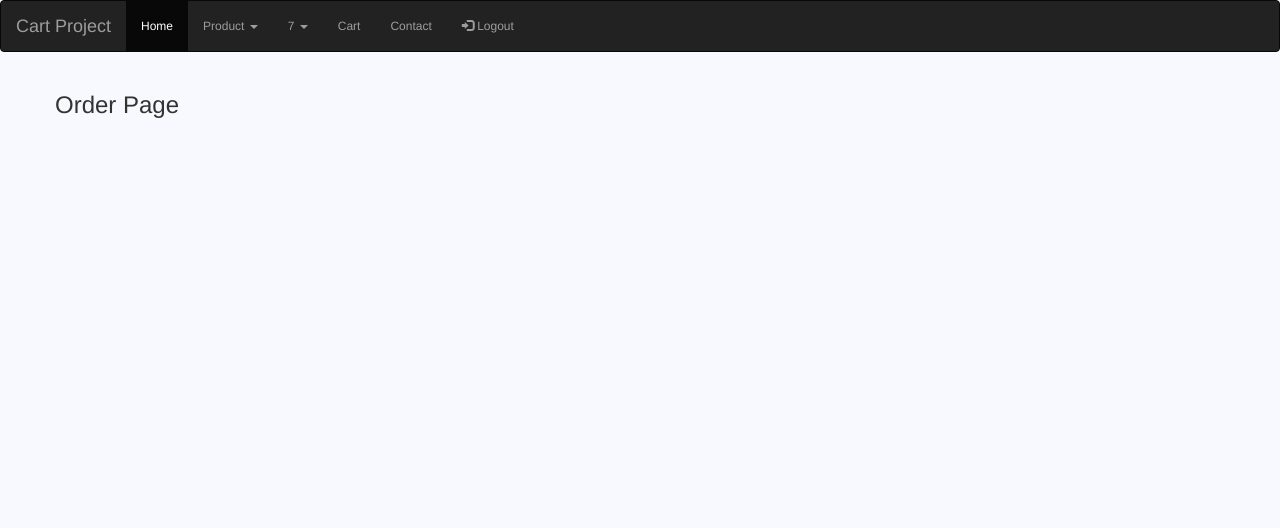
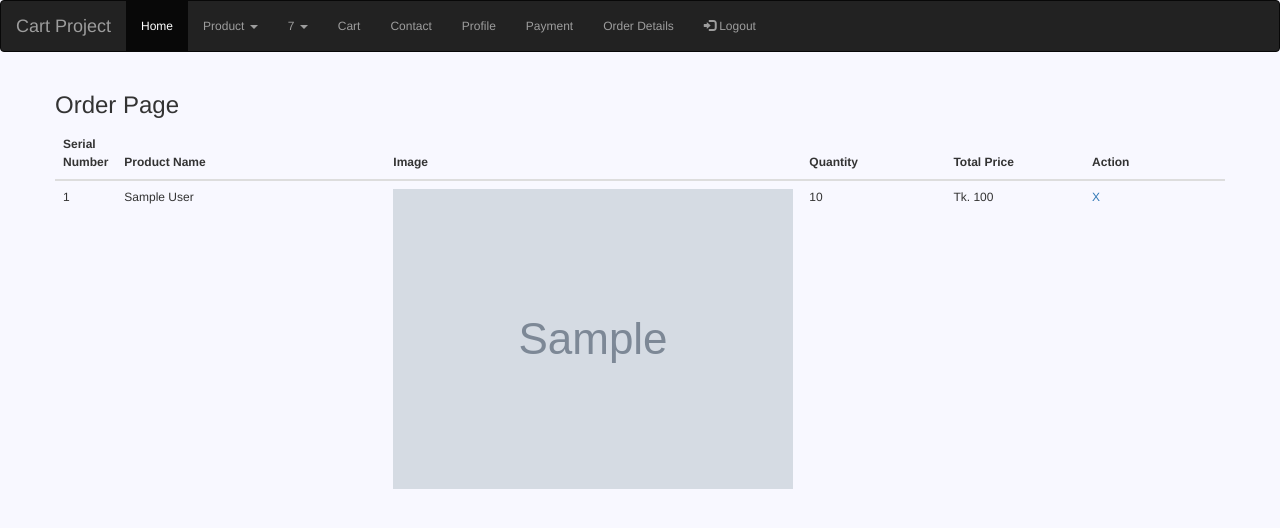
Before and after one commit to bushraNawar/oishee_cart_project, a PHP site: page /oishee_cart_project/order.php in a window 1280 px wide. Shown: the top 528 px of the page. Run offline with PHP 8.4, Linux system fonts and the light colour scheme; the visitor is signed in with stand-in values (Sample User, id 1); tables that the repository leaves empty or names only in its code hold one stand-in row (values such as "Sample post"); grey boxes marked "Sample" are stand-in pictures; some libraries are stand-ins or nearby versions.

Commit message:
added product to order table of database for payment

```diff
--- a/cart.php
+++ b/cart.php
@@ -121,7 +121,7 @@
 					   		 <a href="index.php" class="btn btn-primary">Continue Shopping</a>
 					   </div>
 					   <div class="row">
-                        <a href="order.php" class="btn btn-primary">Checkout</a>
+                        <a href="payment.php" class="btn btn-primary">Checkout</a>
 					   	</div>
 
 					   </div>
--- a/header.php
+++ b/header.php
@@ -52,7 +52,11 @@ spl_autoload_register(function($class){
       </li>
        <li><a href="cart.php">Cart</a></li>
       <li><a href="#">Contact</a></li>
+
         <?php if (isset($_SESSION['customer_id'])) {?>
+           <li><a href="profile.php">Profile</a></li>
+            <li><a href="payment.php">Payment</a></li>
+            <li><a href="order.php">Order Details</a></li>
            <li><a href="includes/logout.inc.php"><span class="glyphicon glyphicon-log-in"></span> Logout</a></li>
    <?php } else { ?>
      <li><a href="demo.php">Login</a></li>
--- a/includes/Cart.php
+++ b/includes/Cart.php
@@ -119,4 +119,34 @@ class Cart
        $cart_delete=mysqli_query($this->db,$query);
 
 	}
+        public function insertOrder($user_id){
+		$user_id=mysqli_real_escape_string($this->db,$user_id);
+        $session_id=session_id();
+		$query     = "SELECT * FROM   cart WHERE session_id='$session_id'";
+        $getProduct    = mysqli_query($this->db, $query);
+	         if (isset($getProduct)) {
+
+	         	while ($result=$getProduct->fetch_assoc()) {
+		         	$product_id   =$result['product_id'];
+		         	$product_name =$result['product_name'];
+		         	$quantity     =$result['quantity'];
+		         	$price        =$result['price'];
+		         	$image        =$result['image'];
+
+                     // insert to customer_order table
+		         	 $query = "INSERT INTO customer_order(
+				            user_id,product_id,product_name,quantity,price,image)
+		          VALUES('$user_id','$product_id','$product_name','$quantity','$price','$image')";
+		         $order_insert = mysqli_query($this->db, $query);
+		         	}
+	         }
+	}
+
+
+	public function getOrderProduct( $user_id ){
+
+		$query="SELECT * FROM customer_order WHERE user_id='$user_id' ORDER BY product_id DESC";
+       $get_ordered_data=mysqli_query($this->db,$query);
+       return $get_ordered_data;
+	}
 }
--- a/includes/Customer.php
+++ b/includes/Customer.php
@@ -209,6 +209,73 @@ class Customer
 
 
 
+public function getCustomerInfo($user_id)
+{
+
+  $query = "SELECT * FROM users WHERE user_id='$user_id'";
+            $result = mysqli_query($this->db, $query);
+            if (mysqli_num_rows($result) > 0){
+              return $result;
+            }
+            else
+            {
+              return false;
+            }
+}
+
+
+
+public function editCustomerInfo($data,$user_id){
+        $first_name       = mysqli_real_escape_string($this->db, $_POST['first_name']);
+        $last_name        = mysqli_real_escape_string($this->db, $_POST['last_name']);
+        $email            = mysqli_real_escape_string($this->db, $_POST['email']);
+
+        $contact_number   = mysqli_real_escape_string($this->db, $_POST['contact_number']);
+        $address = mysqli_real_escape_string($this->db, $_POST['address']);
+        $user_id       = mysqli_real_escape_string($this->db, $user_id);
+          if(empty($first_name)||empty($last_name)||empty($email))
+          {
+             return $msg="<span class='error'>Fields(First Name, Last Name, Email,Password,Confirm Password )MUST not left empty! </span>";
+
+          }
+           if (!preg_match("/^[a-zA-Z-'_]*$/",$first_name)) {
+
+            return $msg="<span class='error'>Invalid First Name.First Name can contain alphabets and _ . </span>";
+
+          }
+           if (!preg_match("/^[a-zA-Z-'_]*$/",$last_name)) {
+
+              return $msg="<span class='error'>Invalid Last Name.Last Name can contain alphabets and _ . </span>";
+
+          }
+
+          if (!empty($contact_number)&&!preg_match("/^(?:\+?88)?01[13-9]\d{8}$/",$contact_number)) {
+            return $msg="<span class='error'>Invalid Contact Number. Please enter a valid contact number. </span>";
+          }
+          if (!filter_var($email,FILTER_VALIDATE_EMAIL)) {
+             return $msg="<span class='error'>Invalid email .Please enter valid email.</span>";
+
+          }
+          $query =    $query="UPDATE users
+            SET first_name='$first_name',
+                last_name='$last_name',
+                email='$email',
+                contact_number= '$contact_number',
+                address='$address'
+
+
+            WHERE user_id='$user_id'";
+                  $insert_row=mysqli_query($this->db, $query);
+                    if ($insert_row) {
+                      return $msg="<span class='success'>Updated sucessfully.</span>";
+                    }else{
+                      return $msg="<span class='error'>Update  Failed!</span>";
+
+                    }
+
+
+
+}
 
 
 
--- a/order.php
+++ b/order.php
@@ -1,9 +1,10 @@
 <?php include('header.php');?>
 <?php
-if (isset($_SESSION['customer_logged_in'])&&$_SESSION['customer_logged_in']===false) {
+if (!isset($_SESSION['customer_logged_in'])) {
 
 	header('Location:demo.php');
 	exit();
+
 }
 ?>
 
@@ -14,6 +15,58 @@ if (isset($_SESSION['customer_logged_in'])&&$_SESSION['customer_logged_in']===fa
 <h3>Order Page</h3>
 
 </div>
+<div class="row">
+<table class="table table-hover">
+    <thead>
+  <tr>
+  	<th width="5%">Serial Number</th>
+    <th width="30%">Product Name</th>
+	<th width="10%">Image</th>
+
+	<th width="15%">Quantity</th>
+	<th width="15%">Total Price</th>
+	<th width="15%">Action</th>
+      </tr>
+    </thead>
+    <tbody>
+    	<?php
+         $user_id                 =$_SESSION['customer_id'];
+    	 $get_order_product_result=$cart->getOrderProduct( $user_id );
+    	$sum=0;
+                 if ($get_order_product_result) {
+                 	$i=0;
+
+                     while ($result=$get_order_product_result->fetch_assoc()) {
+                     	$i++;?>
+                     <tr>
+      	<td><?=$i;?></td>
+
+        <td><?=$result['product_name'];?></td>
+		<td><img src="<?=$result['image'];?>" alt=""/></td>
+
+		<td>
+			<?=$result['quantity'];?>
+		</td>
+		<td>Tk. <?php
+        $total=$result['price']*$result['quantity'];
+        echo $total;
+		?></td>
+		<td><a onclick="return confirm('You are about to delete this from cart,are you sure?')" href="">X</a></td>
+      </tr>
+
+    </tbody>
+    <?php $sum=$sum+$total;?>
+      <?php    }
+
+                 }
+                 else{
+      	header('Location:index.php');
+      }
+    	 ?>
+
+  </table>
+
+</div>
 </div>
 
 <?php include('footer.php');?>
```
Also changed, not shown: edit_profile.php (added, +85 -0 lines), payment.php (added, +165 -0 lines), profile.php (added, +61 -0 lines), success.php (added, +20 -0 lines).
